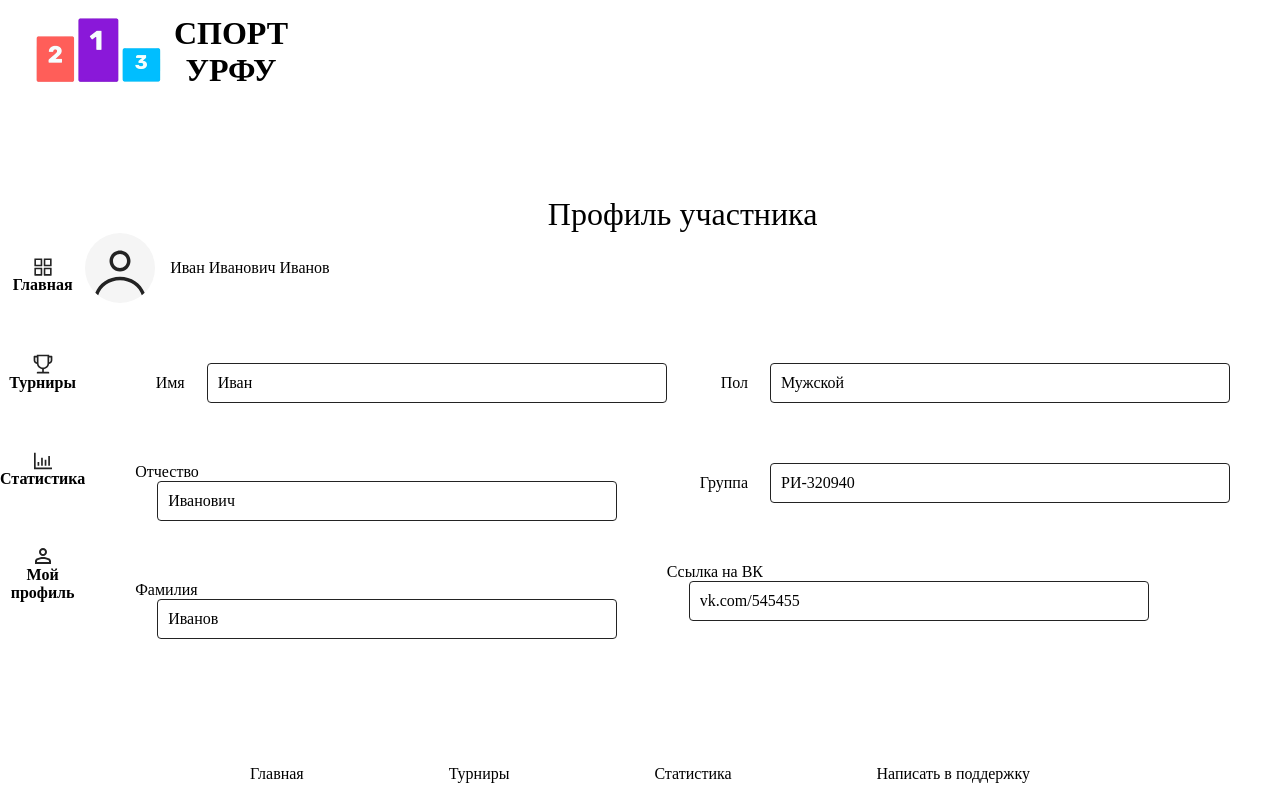
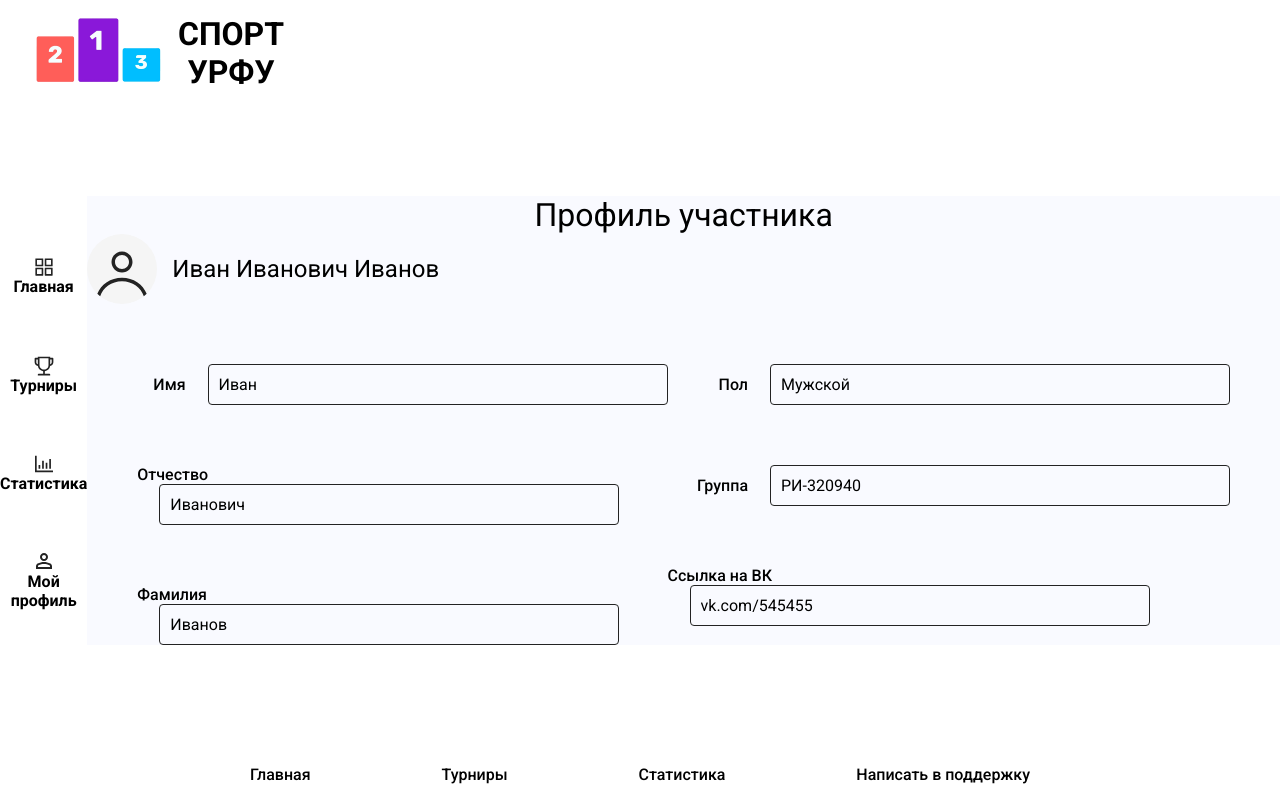
Before and after one commit to Concheliga/signa-front, a React (Vite) app: page / in a window 1280 px wide. Built offline with nearby package versions, Linux system fonts and the light colour scheme.

Commit message:
немного пофиксил верстку

```diff
--- a/markup/css/profile.css
+++ b/markup/css/profile.css
@@ -46,6 +46,7 @@ body{
 
 .main{
     width: 1500px;
+    background-color: #F9FAFF;
 }
 
 .page-name{
@@ -57,6 +58,10 @@ body{
     display: flex;
     align-items: center;
     gap: 15px;
+}
+
+.user__full-name{
+    font-size: 24px;
 }
 
 .form{
@@ -77,6 +82,10 @@ body{
 
 .field:nth-child(3n){
     margin-bottom: 0;
+}
+
+label{
+    font-weight: 500;
 }
 
 .field__input{
@@ -101,3 +110,7 @@ body{
     justify-content: space-between;
     margin: 0 auto;
 }
+
+.footer__list__element{
+    font-weight: 500;
+}
--- a/markup/html/profile.html
+++ b/markup/html/profile.html
@@ -80,6 +80,7 @@
                 </ul>
             </form>
         </main>
+        <div class="helper"></div>
     </div>
 
     <footer class="footer">
--- a/src/modules/footer/css/footer.css
+++ b/src/modules/footer/css/footer.css
@@ -12,3 +12,7 @@
     justify-content: space-between;
     margin: 0 auto;
 }
+
+.footer__list__element{
+    font-weight: 500;
+}
--- a/src/modules/profile/css/profile-module.css
+++ b/src/modules/profile/css/profile-module.css
@@ -1,5 +1,6 @@
 .main{
     width: 1500px;
+    background-color: #F9FAFF;
 }
 
 .page-name{
@@ -11,6 +12,10 @@
     display: flex;
     align-items: center;
     gap: 15px;
+}
+
+.user__full-name{
+    font-size: 24px;
 }
 
 .form{
@@ -33,6 +38,10 @@
     margin-bottom: 0;
 }
 
+label{
+    font-weight: 500;
+}
+
 .field__input{
     width: 460px;
     border: 1px, solid, #232323;
--- a/src/pages/profile-page/Profile-page.tsx
+++ b/src/pages/profile-page/Profile-page.tsx
@@ -6,14 +6,15 @@ import "./css/profile-page.css"
 
 const ProfilePage: React.FC = () => {
     return (
-        <div>
+        <body>
             <Logo />
             <div className="nav-main-container">
                 <LeftSidebar />
                 <ProfileModule />
+                <div className="helper"></div>
             </div>
             <Footer />
-        </div>
+        </body>
     );
 };
 
--- a/src/pages/profile-page/css/profile-page.css
+++ b/src/pages/profile-page/css/profile-page.css
@@ -1,3 +1,9 @@
+body{
+    font-family: "Roboto", system-ui;
+    font-size: 16px;
+    font-weight: normal;
+}
+
 .nav-main-container{
     display: flex;
     justify-content: space-between;
```
Also changed, not shown: src/modules/profile/api/profile-api.ts (added).
